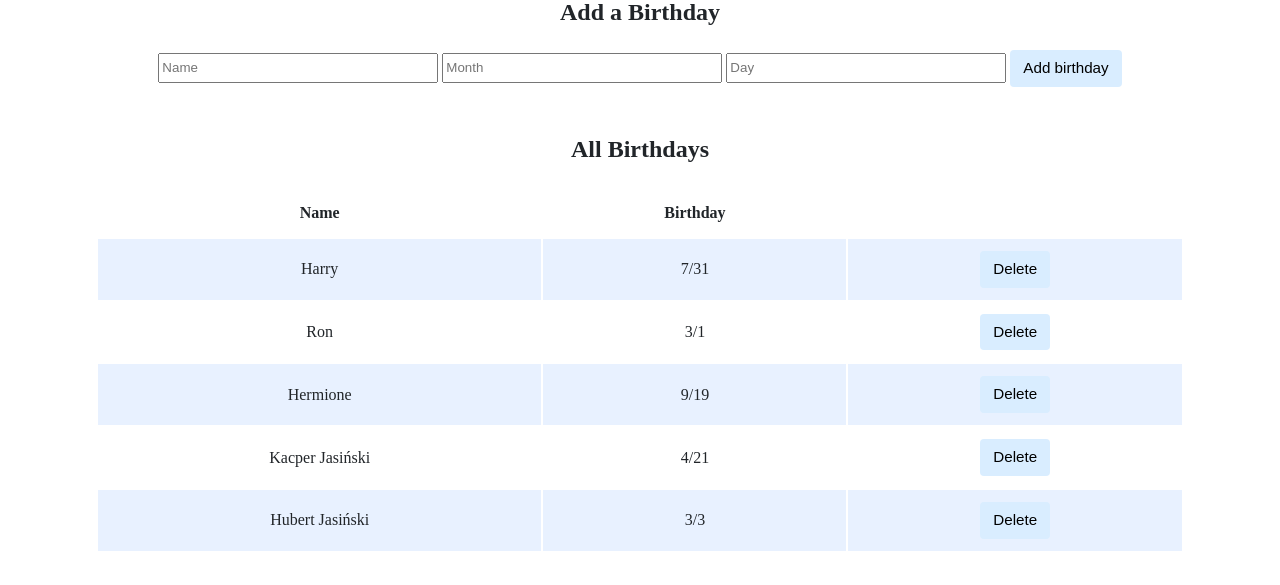
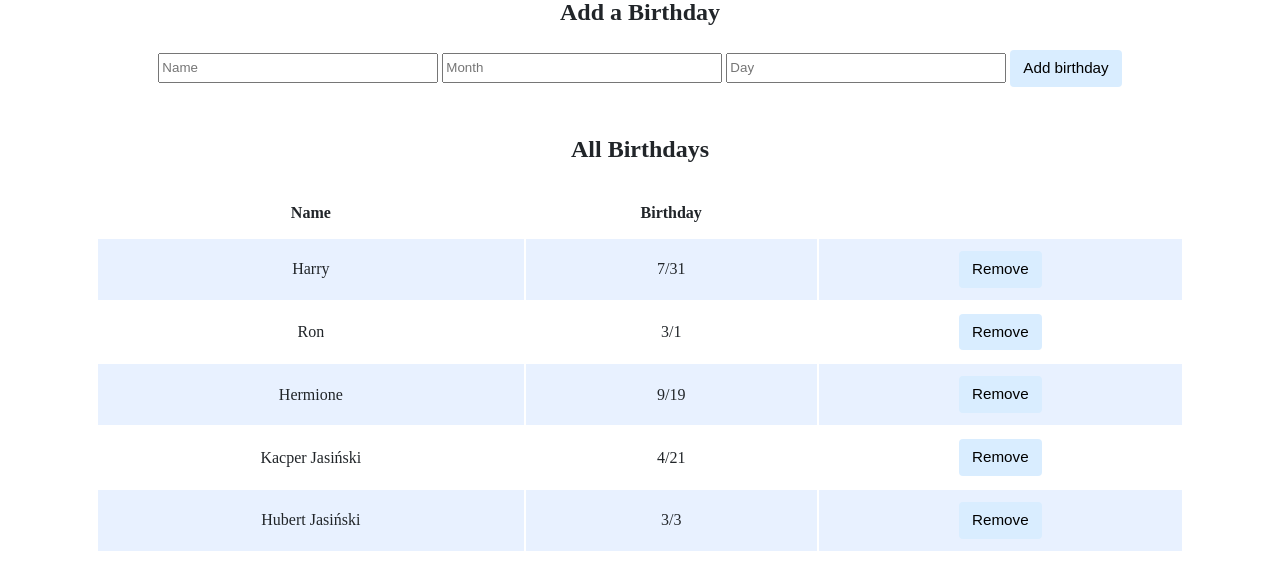
Before and after one commit to telv4nni/portfolio, a Flask app: page / in a window 1280 px wide. Shown: the part 266-851 px from the top of the page. Run offline with Flask 3, Linux system fonts and the light colour scheme; some libraries are stand-ins or nearby versions.

Commit message:
Tue, Apr 30, 2024, 12:01 PM +02:00

```diff
--- a/birthdays/templates/index.html
+++ b/birthdays/templates/index.html
@@ -41,7 +41,8 @@
                                 <td>{{ birthday["month"] }}/{{birthday["day"] }}</td>
                                 <td>
                                     <form action="/" method="post">
-                                        <input name="deleteid" type="submit" value="Delete">
+                                        <input type="hidden" value="{{ birthdays.id }}" name="deleteid">
+                                        <input type="submit" value="Remove">
                                     </form>
                                 </td>
                             </tr>
```
